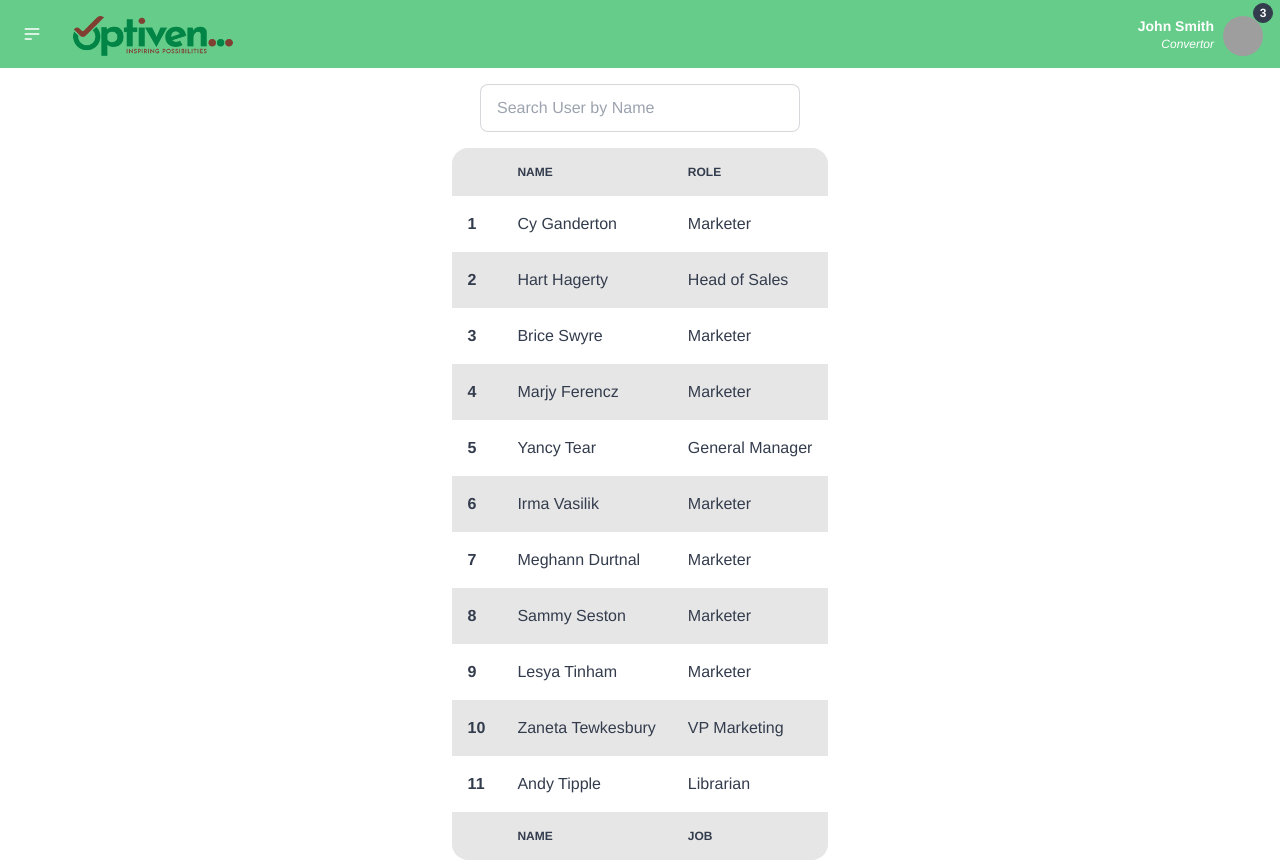
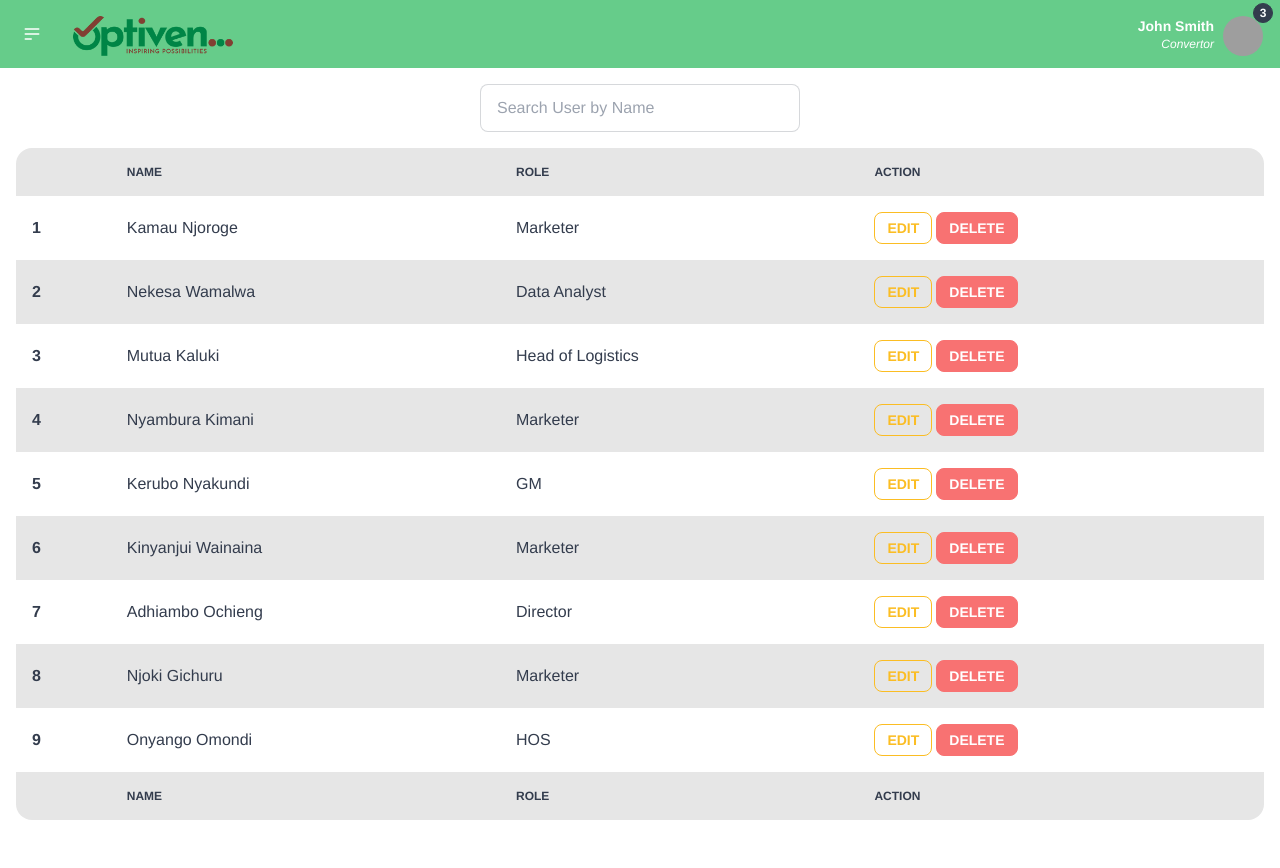
Before and after one commit to Optivenamani/workspace, a React (Create React App) app in the folder client/: page /users in a window 1280 px wide. Built offline with nearby package versions, Linux system fonts and the light colour scheme; grey boxes are pictures that could not be loaded; the HTML template or start-up script is replaced by a standard one.

Commit message:
chore: add RV and users pg, refactor: VV and CV

```diff
--- a/client/src/components/Sidebar.js
+++ b/client/src/components/Sidebar.js
@@ -16,45 +16,43 @@ const Sidebar = ({ children }) => {
             </li>
             <div className="collapse collapse-arrow border border-base-300 bg-base-100 rounded-box my-1">
               <input type="checkbox" className="peer" />
-              <div className="collapse-title font-bold">
-                Site Visit Booking
-              </div>
+              <div className="collapse-title font-bold">Site Visits</div>
               <div className="collapse-content -mt-3 flex flex-col menu bg-base-100">
                 <a
                   href="/create-booking"
                   className="font-medium mt-1 hover:bg-base-200 rounded p-2"
                 >
-                  Make Booking
+                  Book a Site Visit
                 </a>
                 <a
                   className="font-medium mt-3 hover:bg-base-200 rounded p-2"
                   href="/my-bookings"
                 >
-                  My Bookings
+                  My Site Visits
                 </a>
                 <a
                   className="font-medium mt-3 hover:bg-base-200 rounded p-2"
                   href="/assigned-bookings"
                 >
-                  Assigned Bookings
+                  Assigned Site Visits
                 </a>
                 <a
                   className="font-medium mt-3 hover:bg-base-200 rounded p-2"
                   href="/approved-bookings"
                 >
-                  Approved Bookings
+                  Approved Site Visits
                 </a>
                 <a
                   className="font-medium mt-3 hover:bg-base-200 rounded p-2"
                   href="/bookings-requests"
                 >
-                  Requests
+                  Site Visit Requests
                 </a>
                 <a
                   className="font-medium mt-3 hover:bg-base-200 rounded p-2"
                   href="/all-bookings"
                 >
-                  All Bookings
+                  All Site Visit Bookings
                 </a>
               </div>
             </div>
@@ -91,6 +89,12 @@ const Sidebar = ({ children }) => {
                   href="/view-vehicles"
                 >
                   View Vehicles
+                </a>
+                <a
+                  href="/request-vehicle"
+                  className="font-medium mt-3 hover:bg-base-200 rounded p-2"
+                >
+                  Request Vehicle
                 </a>
               </div>
             </div>
@@ -130,12 +134,7 @@ const Sidebar = ({ children }) => {
                 </a>
               </div>
             </div>
-            {/* for other links, li>Link */}
-            <li>
-              <a href="/request-vehicle" className="font-bold my-1">
-                Request Vehicle
-              </a>
-            </li>
+
             <li>
               <a href="/users" className="font-bold my-1">
                 Users
--- a/client/src/pages/Dashboard.js
+++ b/client/src/pages/Dashboard.js
@@ -13,24 +13,32 @@ import {
 import Sidebar from "../components/Sidebar";
 
 const clientData = [
-  { quarter: 1, earnings: 13000 },
-  { quarter: 2, earnings: 16500 },
-  { quarter: 3, earnings: 14250 },
-  { quarter: 4, earnings: 19000 },
+  { quarter: 1, visits: 1300 },
+  { quarter: 2, visits: 1650 },
+  { quarter: 3, visits: 1425 },
+  { quarter: 4, visits: 1900 },
 ];
 
 const siteData = [
-  { month: "Jan", visits: 1200 },
-  { month: "Feb", visits: 1000 },
-  { month: "Mar", visits: 1400 },
-  { month: "Apr", visits: 1800 },
+  { month: "Jan", visits: 250 },
+  { month: "Feb", visits: 260 },
+  { month: "Mar", visits: 240 },
+  { month: "Apr", visits: 280 },
+  { month: "May", visits: 300 },
+  { month: "Jun", visits: 270 },
+  { month: "Jul", visits: 260 },
+  { month: "Aug", visits: 280 },
+  { month: "Sep", visits: 260 },
+  { month: "Oct", visits: 265 },
+  { month: "Nov", visits: 280 },
+  { month: "Dec", visits: 270 },
 ];
 
 const pieData = [
-  { x: "Residential", y: 40 },
-  { x: "Commercial", y: 30 },
-  { x: "Industrial", y: 20 },
-  { x: "Agricultural", y: 10 },
+  { x: "Acme Acres", y: 40 },
+  { x: "South Park", y: 30 },
+  { x: "Bedrock", y: 20 },
+  { x: "Duckburg", y: 10 },
 ];
 
 const propertyData = [
@@ -70,7 +78,7 @@ const Dashboard = () => {
                     data={pieData}
                     x="x"
                     y="y"
-                    colorScale={["#0088FE", "#00C49F", "#FFBB28", "#FF8042"]}
+                    colorScale={["navy", "skyBlue", "darkGreen", "lightGreen"]}
                     innerRadius={80}
                     labelRadius={({ innerRadius }) => innerRadius + 30}
                     labels={({ datum }) => `${datum.x}: ${datum.y}%`}
@@ -101,15 +109,12 @@ const Dashboard = () => {
                       tickValues={[1, 2, 3, 4]}
                       tickFormat={["Q1", "Q2", "Q3", "Q4"]}
                     />
-                    <VictoryAxis
-                      dependentAxis
-                      tickFormat={(x) => `$${x / 1000}k`}
-                    />
+                    <VictoryAxis dependentAxis tickFormat={(x) => `${x}`} />
                     <VictoryBar
                       data={clientData}
                       x="quarter"
-                      y="earnings"
-                      labels={({ datum }) => `$${datum.earnings}`}
+                      y="visits"
+                      labels={({ datum }) => `${datum.visits}`}
                       labelComponent={<VictoryTooltip />}
                     />
                   </VictoryChart>
@@ -134,10 +139,7 @@ const Dashboard = () => {
                       tickValues={[1, 2, 3, 4]}
                       tickFormat={["Q1", "Q2", "Q3", "Q4"]}
                     />
-                    <VictoryAxis
-                      dependentAxis
-                      tickFormat={(x) => `$${x / 1000}k`}
-                    />
+                    <VictoryAxis dependentAxis tickFormat={(x) => x} />
                     <VictoryStack colorScale={"qualitative"}>
                       {propertyData.map((data, index) => (
                         <VictoryBar
@@ -145,7 +147,7 @@ const Dashboard = () => {
                           data={data}
                           x="quarter"
                           y="sales"
-                          labels={({ datum }) => `$${datum.sales}`}
+                          labels={({ datum }) => `${datum.sales}`}
                           labelComponent={<VictoryTooltip />}
                           animate={{ onLoad: { duration: 1000 } }}
                         />
@@ -154,7 +156,7 @@ const Dashboard = () => {
                   </VictoryChart>
                 </div>
               </div>
-              <div className="xl:w-1/3  md:w-1/2 p-4">
+              <div className="lg:w-2/3 xl:w-2/3 md:w-1/2 p-4">
                 <div className="card w-full bg-base-100 shadow-xl">
                   <div className="m-4">
                     <VictoryLabel
@@ -165,13 +167,16 @@ const Dashboard = () => {
                       style={{ fontSize: 20 }}
                     />
                   </div>
+                  <div style={{ position: "relative" }}>
                     <VictoryChart
                       theme={VictoryTheme.material}
                       domainPadding={20}
                       animate={{ duration: 1000 }}
+                      width={600} // Add a width property for the chart
                     >
                       <VictoryAxis
                         tickValues={siteData.map((data) => data.month)}
+                        style={{ tickLabels: { angle: -90 } }}
                       />
                       <VictoryAxis dependentAxis tickFormat={(x) => `${x}`} />
                       <VictoryLine
@@ -186,6 +191,7 @@ const Dashboard = () => {
                 </div>
               </div>
             </div>
+          </div>
         </section>
       </Sidebar>
     </>
--- a/client/src/pages/RequestVehicle.js
+++ b/client/src/pages/RequestVehicle.js
@@ -1,10 +1,101 @@
-import React from "react";
+import React, { useState } from "react";
 import Sidebar from "../components/Sidebar";
 
 const RequestVehicle = () => {
+  const [name, setName] = useState("");
+  const [purpose, setPurpose] = useState("");
+  const [passengers, setPassengers] = useState("");
+  const [date, setDate] = useState("");
+  const [time, setTime] = useState("");
+  const [loading, setLoading] = useState(false);
+
+  const handleSubmit = (e) => {
+    e.preventDefault();
+    setLoading(true);
+    const request = {
+      name,
+      purpose,
+      passengers,
+      date,
+      time,
+    };
+    console.log(request);
+    setLoading(false);
+    // todo: submit to db
+  };
+
   return (
     <>
-      <Sidebar>Request Vehicle</Sidebar>
+      <Sidebar>
+        <div className="hero mt-10">
+          <form
+            onSubmit={handleSubmit}
+            className="form-control w-full max-w-xs"
+          >
+            <label htmlFor="name" className="label">
+              <span className="label-text font-bold">Name</span>
+            </label>
+            <input
+              type="text"
+              id="name"
+              value={name}
+              placeholder="Jim Halpert"
+              onChange={(event) => setName(event.target.value)}
+              className="input input-bordered w-full max-w-xs"
+            />
+            <label htmlFor="purpose" className="label">
+              <span className="label-text font-bold">Purpose</span>
+            </label>
+            <input
+              type="text"
+              id="purpose"
+              value={purpose}
+              placeholder="Business Meeting"
+              onChange={(event) => setPurpose(event.target.value)}
+              className="input input-bordered w-full max-w-xs"
+            />
+            <label htmlFor="passengers" className="label">
+              <span className="label-text font-bold">Number of Passengers</span>
+            </label>
+            <input
+              type="number"
+              id="passengers"
+              value={passengers}
+              placeholder="4"
+              onChange={(event) => setPassengers(event.target.value)}
+              className="input input-bordered w-full max-w-xs"
+            />
+            <label htmlFor="date" className="label">
+              <span className="label-text font-bold">Date</span>
+            </label>
+            <input
+              type="date"
+              id="date"
+              value={date}
+              onChange={(event) => setDate(event.target.value)}
+              className="input input-bordered w-full max-w-xs"
+            />
+            <label htmlFor="time" className="label">
+              <span className="label-text font-bold">Time</span>
+            </label>
+            <input
+              type="time"
+              id="time"
+              value={time}
+              onChange={(event) => setTime(event.target.value)}
+              className="input input-bordered w-full max-w-xs"
+            />
+            <button
+              type="submit"
+              disabled={loading}
+              id="submit"
+              className="btn btn-primary w-full max-w-xs mt-4 text-white"
+            >
+              {loading ? "Submitting..." : "Submit Request"}
+            </button>
+          </form>
+        </div>
+      </Sidebar>
     </>
   );
 };
--- a/client/src/pages/Users.js
+++ b/client/src/pages/Users.js
@@ -14,76 +14,150 @@ const Users = () => {
       <div className="m-4">
         <div className="overflow-x-auto">
           <div className="flex justify-center">
-            <table className="table table-zebra">
+            <table className="table table-zebra w-full">
+              {/* head */}
               <thead>
                 <tr>
                   <th></th>
                   <th>Name</th>
                   <th>Role</th>
+                  <th>Action</th>
                 </tr>
               </thead>
               <tbody>
+                {/* row 1 */}
                 <tr>
                   <th>1</th>
-                  <td>Cy Ganderton</td>
+                  <td>Kamau Njoroge</td>
                   <td>Marketer</td>
+                  <td>
+                    <button className="btn btn-outline btn-warning btn-sm">
+                      Edit
+                    </button>
+                    <button className="btn btn-error text-white btn-sm ml-1">
+                      Delete
+                    </button>
+                  </td>
                 </tr>
+                {/* row 2 */}
                 <tr>
                   <th>2</th>
-                  <td>Hart Hagerty</td>
-                  <td>Head of Sales</td>
+                  <td>Nekesa Wamalwa</td>
+                  <td>Data Analyst</td>
+                  <td>
+                    <button className="btn btn-outline btn-warning btn-sm">
+                      Edit
+                    </button>
+                    <button className="btn btn-error text-white btn-sm ml-1">
+                      Delete
+                    </button>
+                  </td>
                 </tr>
+                {/* row 3 */}
                 <tr>
                   <th>3</th>
-                  <td>Brice Swyre</td>
-                  <td>Marketer</td>
+                  <td>Mutua Kaluki</td>
+                  <td>Head of Logistics</td>
+                  <td>
+                    <button className="btn btn-outline btn-warning btn-sm">
+                      Edit
+                    </button>
+                    <button className="btn btn-error text-white btn-sm ml-1">
+                      Delete
+                    </button>
+                  </td>
                 </tr>
+                {/* row 4 */}
                 <tr>
                   <th>4</th>
-                  <td>Marjy Ferencz</td>
+                  <td>Nyambura Kimani</td>
                   <td>Marketer</td>
+                  <td>
+                    <button className="btn btn-outline btn-warning btn-sm">
+                      Edit
+                    </button>
+                    <button className="btn btn-error text-white btn-sm ml-1">
+                      Delete
+                    </button>
+                  </td>
                 </tr>
+                {/* row 5 */}
                 <tr>
                   <th>5</th>
-                  <td>Yancy Tear</td>
-                  <td>General Manager</td>
+                  <td>Kerubo Nyakundi</td>
+                  <td>GM</td>
+                  <td>
+                    <button className="btn btn-outline btn-warning btn-sm">
+                      Edit
+                    </button>
+                    <button className="btn btn-error text-white btn-sm ml-1">
+                      Delete
+                    </button>
+                  </td>
                 </tr>
+                {/* row 6 */}
                 <tr>
                   <th>6</th>
-                  <td>Irma Vasilik</td>
+                  <td>Kinyanjui Wainaina</td>
                   <td>Marketer</td>
+                  <td>
+                    <button className="btn btn-outline btn-warning btn-sm">
+                      Edit
+                    </button>
+                    <button className="btn btn-error text-white btn-sm ml-1">
+                      Delete
+                    </button>
+                  </td>
                 </tr>
+                {/* row 7 */}
                 <tr>
                   <th>7</th>
-                  <td>Meghann Durtnal</td>
-                  <td>Marketer</td>
+                  <td>Adhiambo Ochieng</td>
+                  <td>Director</td>
+                  <td>
+                    <button className="btn btn-outline btn-warning btn-sm">
+                      Edit
+                    </button>
+                    <button className="btn btn-error text-white btn-sm ml-1">
+                      Delete
+                    </button>
+                  </td>
                 </tr>
+                {/* row 8 */}
                 <tr>
                   <th>8</th>
-                  <td>Sammy Seston</td>
+                  <td>Njoki Gichuru</td>
                   <td>Marketer</td>
+                  <td>
+                    <button className="btn btn-outline btn-warning btn-sm">
+                      Edit
+                    </button>
+                    <button className="btn btn-error text-white btn-sm ml-1">
+                      Delete
+                    </button>
+                  </td>
                 </tr>
+                {/* row 9 */}
                 <tr>
                   <th>9</th>
-                  <td>Lesya Tinham</td>
-                  <td>Marketer</td>
-                </tr>
-                <tr>
-                  <th>10</th>
-                  <td>Zaneta Tewkesbury</td>
-                  <td>VP Marketing</td>
-                </tr>
-                <tr>
-                  <th>11</th>
-                  <td>Andy Tipple</td>
-                  <td>Librarian</td>
+                  <td>Onyango Omondi</td>
+                  <td>HOS</td>
+                  <td>
+                    <button className="btn btn-outline btn-warning btn-sm">
+                      Edit
+                    </button>
+                    <button className="btn btn-error text-white btn-sm ml-1">
+                      Delete
+                    </button>
+                  </td>
                 </tr>
               </tbody>
               <tfoot>
                 <tr>
                   <th></th>
                   <th>Name</th>
-                  <th>Job</th>
+                  <th>Role</th>
+                  <th>Action</th>
                 </tr>
               </tfoot>
             </table>
--- a/client/src/pages/vehicles/CreateVehicle.js
+++ b/client/src/pages/vehicles/CreateVehicle.js
@@ -6,6 +6,7 @@ const CreateVehicle = () => {
   const [vehicleModel, setVehicleModel] = useState("");
   const [vehicleRegistration, setVehicleRegistration] = useState("");
   const [vehicleBodyType, setVehicleBodyType] = useState("");
+  const [vehicleSeats, setVehicleSeats] = useState("");
   const [vehicleEngineCapacity, setVehicleEngineCapacity] = useState("");
   const [loading, setLoading] = useState(false);
 
@@ -17,6 +18,7 @@ const CreateVehicle = () => {
       vehicleModel,
       vehicleRegistration,
       vehicleBodyType,
+      vehicleSeats,
       vehicleEngineCapacity,
     };
     console.log(driver);
@@ -27,7 +29,7 @@ const CreateVehicle = () => {
   return (
     <>
       <Sidebar>
-        <div className="hero mt-20">
+        <div className="hero mt-10">
           <form
             onSubmit={handleSubmit}
             className="form-control w-full max-w-xs"
@@ -73,6 +75,19 @@ const CreateVehicle = () => {
               <option value="Sedan">Sedan</option>
               <option value="SUV">SUV</option>
             </select>
+            <label htmlFor="vehicleSeats" className="label">
+              <span className="label-text font-bold">
+                Seats
+              </span>
+            </label>
+            <input
+              type="text"
+              id="vehicleSeats"
+              placeholder="30"
+              value={vehicleSeats}
+              onChange={(event) => setVehicleSeats(event.target.value)}
+              className="input input-bordered w-full max-w-xs"
+            />
             <label htmlFor="vehicleEngineCapacity" className="label">
               <span className="label-text font-bold">
                 Engine Capacity (CCs)
--- a/client/src/pages/vehicles/ViewVehicles.js
+++ b/client/src/pages/vehicles/ViewVehicles.js
@@ -2,11 +2,11 @@ import React, { useState } from "react";
 import Sidebar from "../../components/Sidebar";
 
 const ViewVehicles = () => {
-  const [query, setQuery] = useState("")
+  const [query, setQuery] = useState("");
   return (
     <>
       <Sidebar>
-      <div className="flex justify-center items-center mt-2 mb-2">
+        <div className="flex justify-center items-center mt-2 mb-2">
           <input
             placeholder="Search Vehicle By Reg. Number"
             className="input input-bordered w-full max-w-xs"
@@ -26,6 +26,7 @@ const ViewVehicles = () => {
                   <th>Model</th>
                   <th>Body Type</th>
                   <th>Engine Capacity (CC)</th>
+                  <th>Number of Seats</th>
                 </tr>
               </thead>
               <tbody>
@@ -37,6 +38,7 @@ const ViewVehicles = () => {
                   <td>Coaster</td>
                   <td>Minibus</td>
                   <td>3500</td>
+                  <td>30</td> {/* add relevant number of seats */}
                 </tr>
                 {/* row 2 */}
                 <tr>
@@ -46,6 +48,7 @@ const ViewVehicles = () => {
                   <td>Hiace</td>
                   <td>Van</td>
                   <td>3000</td>
+                  <td>10</td> {/* add relevant number of seats */}
                 </tr>
                 {/* row 3 */}
                 <tr>
@@ -55,6 +58,35 @@ const ViewVehicles = () => {
                   <td>Caravan</td>
                   <td>Van</td>
                   <td>3000</td>
+                  <td>7</td> {/* add relevant number of seats */}
+                </tr>
+                {/* add more rows for additional vehicles */}
+                <tr>
+                  <th>4</th>
+                  <td>KAZ 888X</td>
+                  <td>Mercedes-Benz</td>
+                  <td>MB 100</td>
+                  <td>Minivan</td>
+                  <td>2300</td>
+                  <td>9</td>
+                </tr>
+                <tr>
+                  <th>5</th>
+                  <td>KBA 555P</td>
+                  <td>Toyota</td>
+                  <td>Liteace</td>
+                  <td>Van</td>
+                  <td>1800</td>
+                  <td>8</td>
+                </tr>
+                <tr>
+                  <th>6</th>
+                  <td>KCA 444M</td>
+                  <td>Isuzu</td>
+                  <td>FRR</td>
+                  <td>Bus</td>
+                  <td>5193</td>
+                  <td>50</td>
                 </tr>
               </tbody>
             </table>
```
Lines whose indentation alone changed are shown as unchanged.
